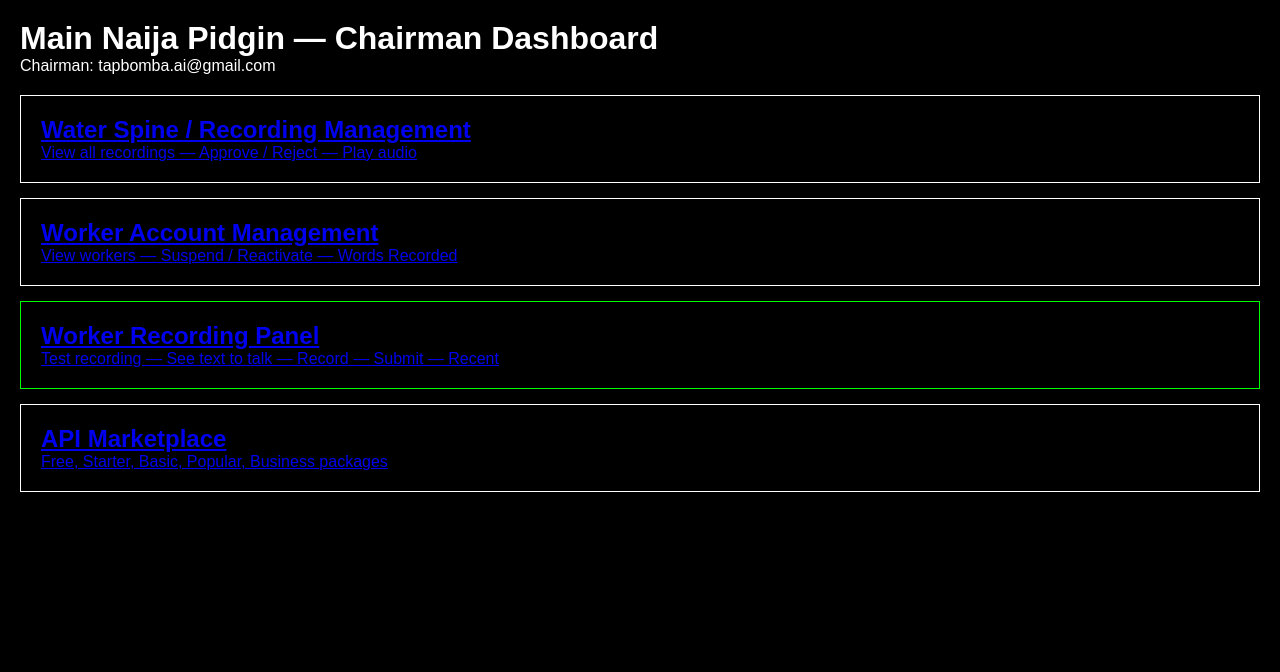
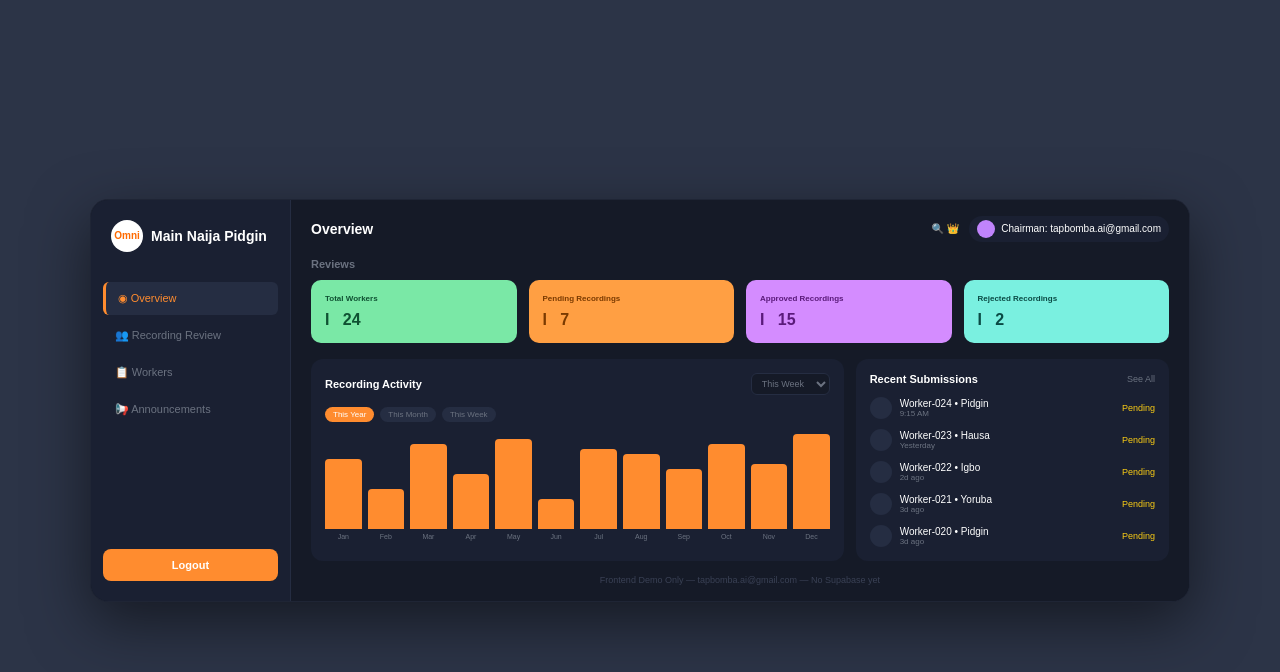
Before and after one commit to tapbombaai-glitch/main-naija-pidgin, a Next.js app: page /admin in a window 1280 px wide. Shown: the top 672 px of the page. Built offline with nearby package versions, Linux system fonts and the light colour scheme.

Commit message:
Update page.tsx

```diff
--- a/app/admin/page.tsx
+++ b/app/admin/page.tsx
@@ -1,39 +1,139 @@
 "use client";
 import Link from "next/link";
 
-export default function ChairmanDashboard() {
+export default function ChairmanOverview() {
   return (
-    <div style={{ padding: 20, background: "#000", color: "#fff", minHeight: "100vh" }}>
-      <h1>Main Naija Pidgin — Chairman Dashboard</h1>
-      <p>Chairman: tapbomba.ai@gmail.com</p>
+    <div style={{ minHeight: "100vh", background: "#2c3447", padding: "20px", display: "flex", justifyContent: "center", alignItems: "center" }}>
 
-      <div style={{ display: "grid", gap: 15, marginTop: 20 }}>
+      {/* MAIN DASHBOARD CARD — Like your image */}
+      <div style={{ width: "100%", maxWidth: "1100px", background: "#151a27", borderRadius: "18px", display: "flex", overflow: "hidden", border: "1px solid #1f2535", boxShadow: "0 20px 60px rgba(0,0,0,0.5)" }}>
 
-        {/* CARD 1 - RECORDINGS - WATER SPINE */}
-        <Link href="/admin/recordings" style={{ border: "1px solid #fff", padding: 20, display: "block" }}>
-          <h2>Water Spine / Recording Management</h2>
-          <p>View all recordings — Approve / Reject — Play audio</p>
-        </Link>
+        {/* SIDEBAR */}
+        <aside style={{ width: "200px", background: "#1a2032", padding: "20px 12px", display: "flex", flexDirection: "column", borderRight: "1px solid #252d42" }}>
+          <div style={{ display: "flex", alignItems: "center", gap: "8px", marginBottom: "30px", padding: "0 8px" }}>
+            <div style={{ width: "32px", height: "32px", background: "white", borderRadius: "50%", display: "grid", placeItems: "center", fontWeight: 900, fontSize: "10px", color: "#ff6a00" }}>Omni</div>
+            <span style={{ color: "white", fontWeight: 700, fontSize: "14px" }}>Main Naija Pidgin</span>
+          </div>
 
-        {/* CARD 2 - WORKER ACCOUNTS */}
-        <Link href="/admin/workers" style={{ border: "1px solid #fff", padding: 20, display: "block" }}>
-          <h2>Worker Account Management</h2>
-          <p>View workers — Suspend / Reactivate — Words Recorded</p>
-        </Link>
+          <nav style={{ display: "flex", flexDirection: "column", gap: "4px", flex: 1 }}>
+            <Link href="/admin" style={{ background: "#252d42", borderLeft: "3px solid #ff8c2f", color: "#ff8c2f", padding: "10px 12px", borderRadius: "6px", fontSize: "11px", textDecoration: "none" }}>◉ Overview</Link>
+            <Link href="/admin/recordings" style={{ color: "#6b7280", padding: "10px 12px", fontSize: "11px", textDecoration: "none" }}>👥 Recording Review</Link>
+            <Link href="/admin/workers" style={{ color: "#6b7280", padding: "10px 12px", fontSize: "11px", textDecoration: "none" }}>📋 Workers</Link>
+            <Link href="/admin/announcements" style={{ color: "#6b7280", padding: "10px 12px", fontSize: "11px", textDecoration: "none" }}>📢 Announcements</Link>
+          </nav>
 
-        {/* CARD 3 - WORKER PANEL (for testing) */}
-        <Link href="/worker" style={{ border: "1px solid #0f0", padding: 20, display: "block" }}>
-          <h2>Worker Recording Panel</h2>
-          <p>Test recording — See text to talk — Record — Submit — Recent</p>
-        </Link>
+          <Link href="/" style={{ background: "#ff8c2f", color: "white", padding: "10px", borderRadius: "8px", textAlign: "center", fontSize: "11px", fontWeight: 700, textDecoration: "none", marginTop: "auto" }}>Logout</Link>
+        </aside>
 
-        {/* CARD 4 - API MARKETPLACE */}
-        <Link href="/api-marketplace" style={{ border: "1px solid #fff", padding: 20, display: "block" }}>
-          <h2>API Marketplace</h2>
-          <p>Free, Starter, Basic, Popular, Business packages</p>
-        </Link>
+        {/* MAIN CONTENT */}
+        <main style={{ flex: 1, background: "#151a27", padding: "16px 20px" }}>
 
+          {/* TOP HEADER */}
+          <div style={{ display: "flex", justifyContent: "space-between", alignItems: "center", marginBottom: "16px" }}>
+            <h1 style={{ color: "white", fontSize: "14px", margin: 0, fontWeight: 700 }}>Overview</h1>
+            <div style={{ display: "flex", alignItems: "center", gap: "10px" }}>
+              <span style={{ color: "#6b7280", fontSize: "10px" }}>🔍 👑</span>
+              <div style={{ display: "flex", alignItems: "center", gap: "6px", background: "#1a2032", padding: "4px 8px", borderRadius: "20px" }}>
+                <div style={{ width: "18px", height: "18px", background: "#c084fc", borderRadius: "50%" }}></div>
+                <span style={{ color: "white", fontSize: "10px" }}>Chairman: tapbomba.ai@gmail.com</span>
+              </div>
+            </div>
+          </div>
+
+          {/* 4 STAT CARDS — Exactly like your image */}
+          <div style={{ marginBottom: "10px", color: "#6b7280", fontSize: "11px", fontWeight: 700 }}>Reviews</div>
+          <div style={{ display: "grid", gridTemplateColumns: "repeat(4, 1fr)", gap: "12px", marginBottom: "16px" }}>
+            <div style={{ background: "#7ae8a6", borderRadius: "10px", padding: "14px" }}>
+              <p style={{ fontSize: "8px", color: "#0f5132", margin: "0 0 8px", fontWeight: 700 }}>Total Workers</p>
+              <p style={{ fontSize: "16px", fontWeight: 900, color: "#0f5132", margin: 0 }}>I &nbsp; 24</p>
+            </div>
+            <div style={{ background: "#ff9f43", borderRadius: "10px", padding: "14px" }}>
+              <p style={{ fontSize: "8px", color: "#7a3a00", margin: "0 0 8px", fontWeight: 700 }}>Pending Recordings</p>
+              <p style={{ fontSize: "16px", fontWeight: 900, color: "#7a3a00", margin: 0 }}>I &nbsp; 7</p>
+            </div>
+            <div style={{ background: "#d48cff", borderRadius: "10px", padding: "14px" }}>
+              <p style={{ fontSize: "8px", color: "#5a1a7a", margin: "0 0 8px", fontWeight: 700 }}>Approved Recordings</p>
+              <p style={{ fontSize: "16px", fontWeight: 900, color: "#5a1a7a", margin: 0 }}>I &nbsp; 15</p>
+            </div>
+            <div style={{ background: "#7af0e0", borderRadius: "10px", padding: "14px" }}>
+              <p style={{ fontSize: "8px", color: "#0a4a44", margin: "0 0 8px", fontWeight: 700 }}>Rejected Recordings</p>
+              <p style={{ fontSize: "16px", fontWeight: 900, color: "#0a4a44", margin: 0 }}>I &nbsp; 2</p>
+            </div>
+          </div>
+
+          {/* ANALYSIS + WITHDRAWAL — Bottom row like image */}
+          <div style={{ display: "grid", gridTemplateColumns: "1.7fr 1fr", gap: "12px" }}>
+
+            {/* ANALYSIS BAR CHART */}
+            <div style={{ background: "#1a2032", borderRadius: "12px", padding: "14px" }}>
+              <div style={{ display: "flex", justifyContent: "space-between", alignItems: "center", marginBottom: "12px" }}>
+                <h3 style={{ color: "white", fontSize: "11px", margin: 0 }}>Recording Activity</h3>
+                <select style={{ background: "#151a27", border: "1px solid #252d42", color: "#6b7280", fontSize: "9px", padding: "4px 6px", borderRadius: "6px" }}>
+                  <option>This Week</option>
+                  <option>This Month</option>
+                  <option>This Year</option>
+                </select>
+              </div>
+              <div style={{ display: "flex", gap: "6px", marginBottom: "8px" }}>
+                <span style={{ background: "#ff8c2f", color: "white", padding: "3px 8px", borderRadius: "10px", fontSize: "8px" }}>This Year</span>
+                <span style={{ background: "#252d42", color: "#6b7280", padding: "3px 8px", borderRadius: "10px", fontSize: "8px" }}>This Month</span>
+                <span style={{ background: "#252d42", color: "#6b7280", padding: "3px 8px", borderRadius: "10px", fontSize: "8px" }}>This Week</span>
+              </div>
+              {/* ORANGE BARS Jan-Dec like image */}
+              <div style={{ display: "flex", alignItems: "flex-end", gap: "6px", height: "110px", paddingTop: "10px" }}>
+                {[
+                  { m: "Jan", h: 70 }, { m: "Feb", h: 40 }, { m: "Mar", h: 85 }, { m: "Apr", h: 55 }, { m: "May", h: 90 }, { m: "Jun", h: 30 },
+                  { m: "Jul", h: 80 }, { m: "Aug", h: 75 }, { m: "Sep", h: 60 }, { m: "Oct", h: 85 }, { m: "Nov", h: 65 }, { m: "Dec", h: 95 }
+                ].map(b => (
+                  <div key={b.m} style={{ flex: 1, display: "flex", flexDirection: "column", alignItems: "center", gap: "4px" }}>
+                    <div style={{ width: "100%", height: `${b.h}px`, background: "#ff8c2f", borderRadius: "4px 4px 0 0" }}></div>
+                    <span style={{ color: "#6b7280", fontSize: "7px" }}>{b.m}</span>
+                  </div>
+                ))}
+              </div>
+            </div>
+
+            {/* RECENT SUBMISSIONS — Right side */}
+            <div style={{ background: "#1a2032", borderRadius: "12px", padding: "14px" }}>
+              <div style={{ display: "flex", justifyContent: "space-between", alignItems: "center", marginBottom: "12px" }}>
+                <h3 style={{ color: "white", fontSize: "11px", margin: 0 }}>Recent Submissions</h3>
+                <span style={{ color: "#6b7280", fontSize: "9px" }}>See All</span>
+              </div>
+              <div style={{ display: "flex", flexDirection: "column", gap: "10px" }}>
+                {[
+                  { name: "Worker-024", lang: "Pidgin", time: "9:15 AM" },
+                  { name: "Worker-023", lang: "Hausa", time: "Yesterday" },
+                  { name: "Worker-022", lang: "Igbo", time: "2d ago" },
+                  { name: "Worker-021", lang: "Yoruba", time: "3d ago" },
+                  { name: "Worker-020", lang: "Pidgin", time: "3d ago" },
+                ].map(w => (
+                  <div key={w.name} style={{ display: "flex", alignItems: "center", gap: "8px" }}>
+                    <div style={{ width: "22px", height: "22px", background: "#252d42", borderRadius: "50%" }}></div>
+                    <div style={{ flex: 1 }}>
+                      <p style={{ color: "white", fontSize: "10px", margin: 0 }}>{w.name} • {w.lang}</p>
+                      <p style={{ color: "#6b7280", fontSize: "8px", margin: 0 }}>{w.time}</p>
+                    </div>
+                    <span style={{ color: "#facc15", fontSize: "9px" }}>Pending</span>
+                  </div>
+                ))}
+              </div>
+            </div>
+
+          </div>
+
+          <p style={{ textAlign: "center", color: "#3a4155", fontSize: "9px", marginTop: "14px" }}>Frontend Demo Only — tapbomba.ai@gmail.com — No Supabase yet</p>
+        </main>
       </div>
+
+      <style>{`
+        @media (max-width: 700px) {
+          div[style*="maxWidth: 1100px"] { flex-direction: column !important; }
+          aside { width: 100% !important; flex-direction: row !important; flex-wrap: wrap !important; height: auto !important; }
+          nav { flex-direction: row !important; flex-wrap: wrap !important; }
+          div[style*="gridTemplateColumns: repeat(4"] { grid-template-columns: repeat(2, 1fr) !important; }
+          div[style*="gridTemplateColumns: 1.7fr 1fr"] { grid-template-columns: 1fr !important; }
+        }
+      `}</style>
     </div>
   );
 }
```
